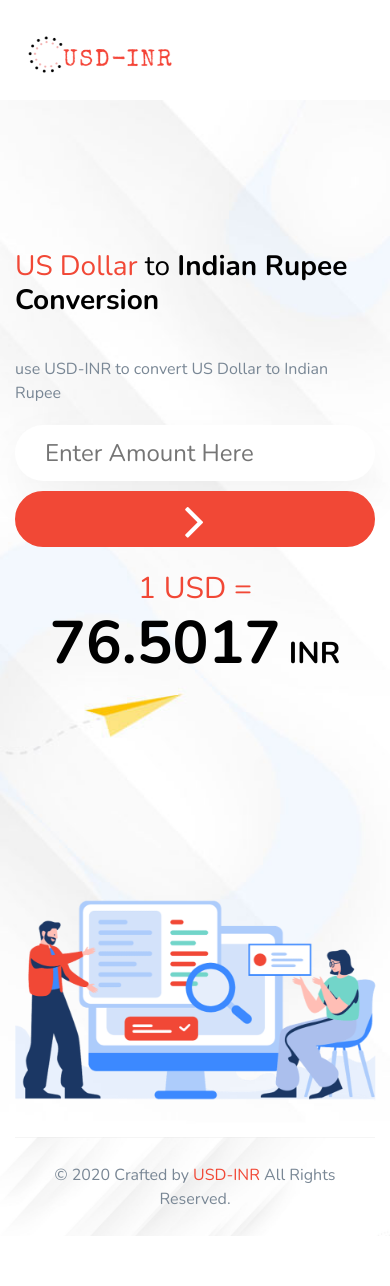
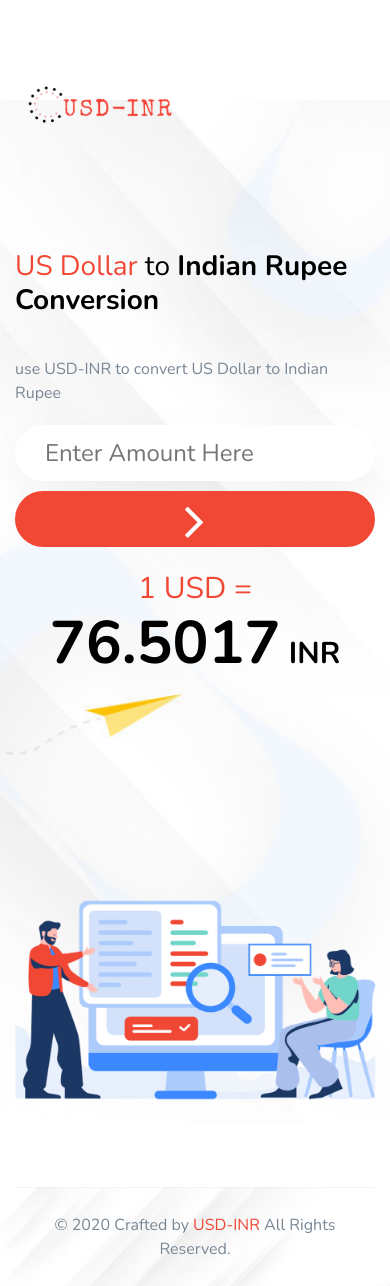
Before and after one commit to Garima935/project_usd-inr, a CodeIgniter app: page /database/ in a window 390 px wide. Before the commit the page ends 1236 px from the top, so only its background shows below. Run offline with CodeIgniter, Linux system fonts and the light colour scheme.

Commit message:
Update welcome_message.php

```diff
--- a/application/views/welcome_message.php
+++ b/application/views/welcome_message.php
@@ -42,6 +42,12 @@
     height: auto;
 
 }
+    @media (max-width:480px)
+        {
+            .container
+            {
+                margin-top:50px;
+    }
 </style>
 </head>
 
```
